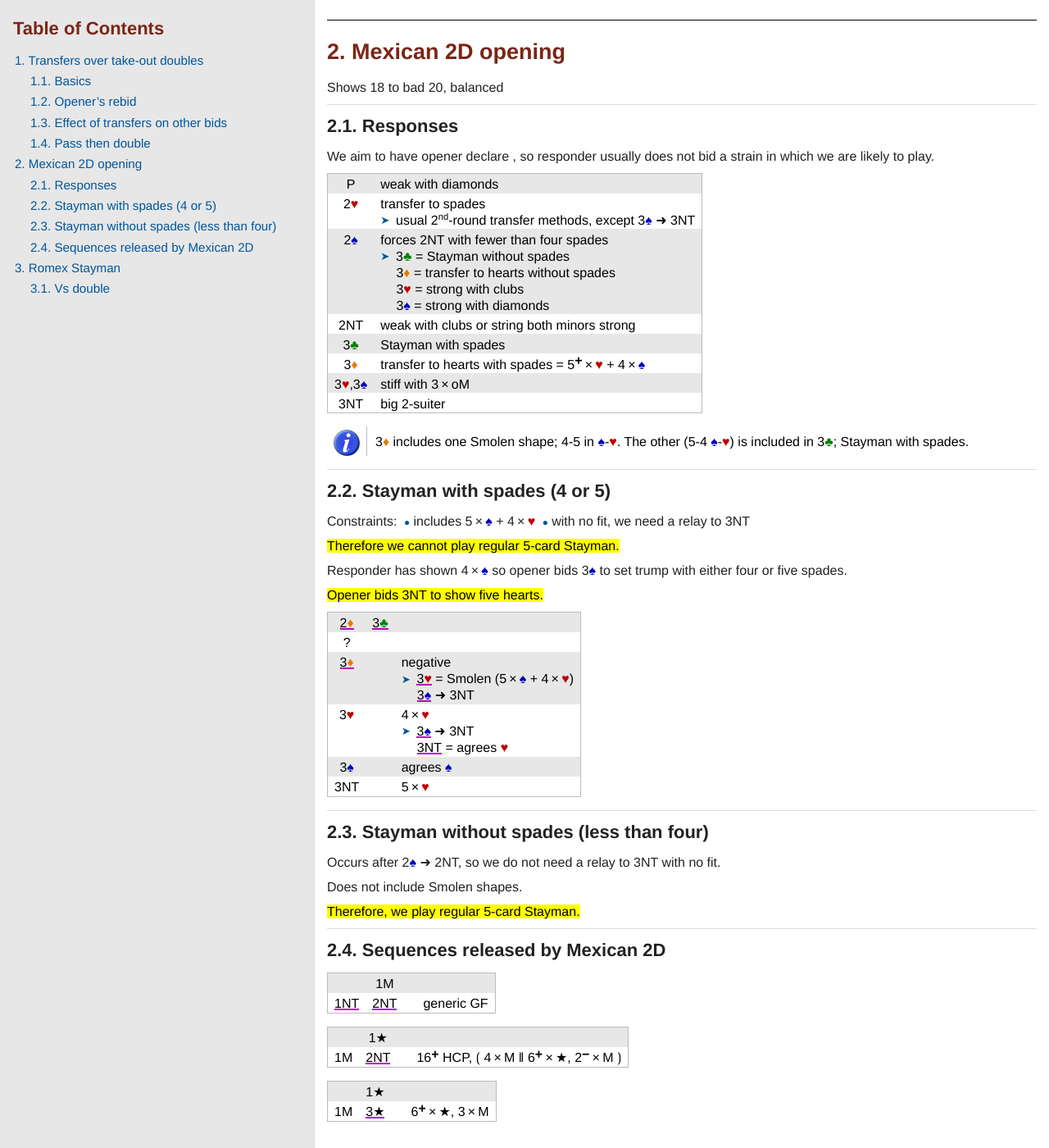
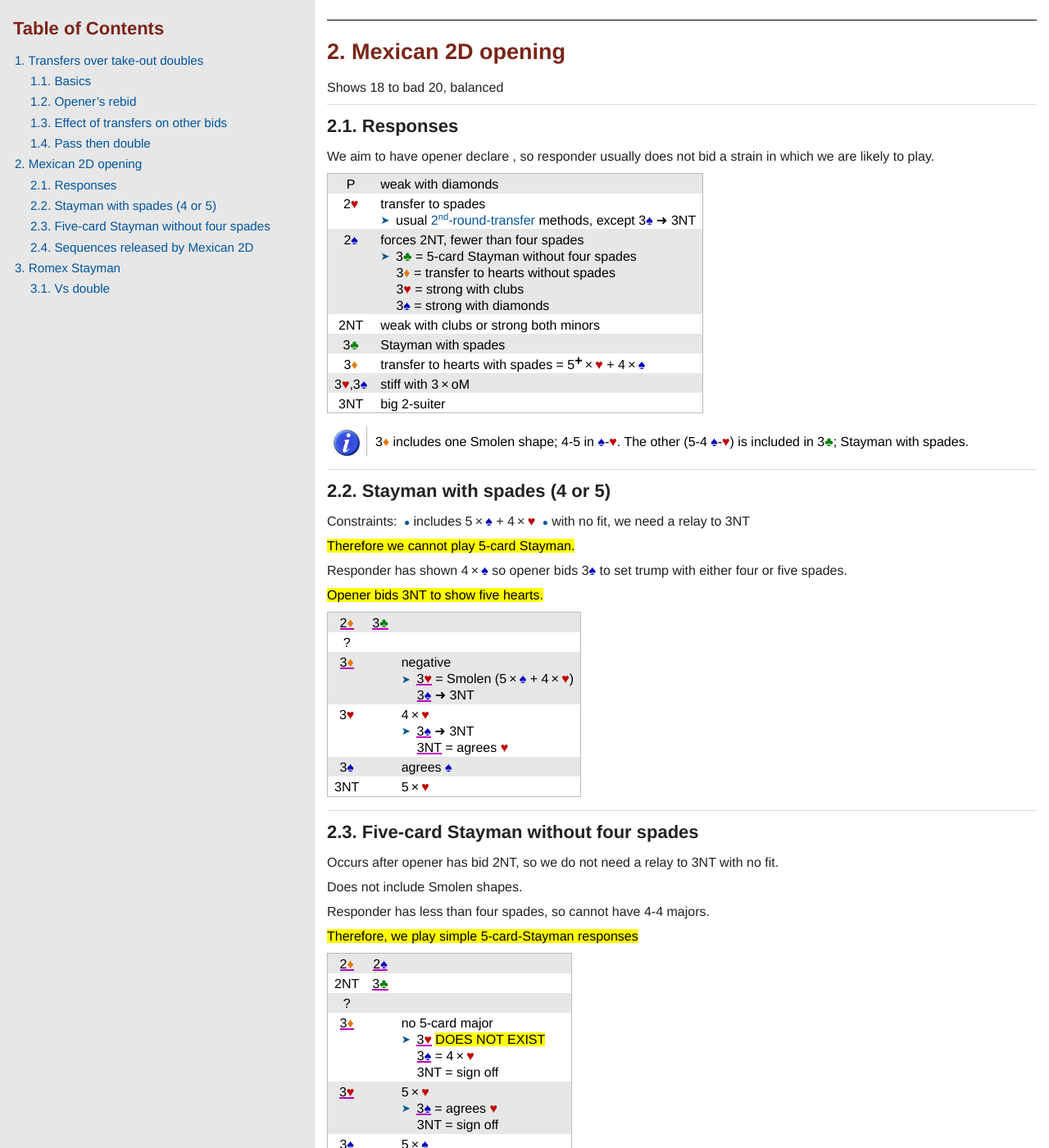
Before and after one commit to kjraywood/kjraywood.github.io, a Jekyll site: the page rbsys/staging.html, which Jekyll copies as it is, in a window 1280 px wide and 1400 px high, scrolled down 1119 px. Shown: the whole window at 82% size. Built offline with Jekyll 4.4.1, drawn with Linux system fonts in a browser that asks for light colours; some of the changed text lies outside the part shown.

Commit message:
fix some typos and finish 5-card-stayman-without-four-spades

```diff
--- a/rbsys/staging.html
+++ b/rbsys/staging.html
@@ -31,7 +31,7 @@
 <ul class="sectlevel2">
 <li><a href="#_responses">2.1. Responses</a></li>
 <li><a href="#_stayman_with_spades_4_or_5">2.2. Stayman with spades (4 or 5)</a></li>
-<li><a href="#_stayman_without_spades_less_than_four">2.3. Stayman without spades (less than four)</a></li>
+<li><a href="#_five_card_stayman_without_four_spades">2.3. Five-card Stayman without four spades</a></li>
 <li><a href="#_sequences_released_by_mexican_2d">2.4. Sequences released by Mexican 2D</a></li>
 </ul>
 </li>
@@ -215,20 +215,20 @@ strain in which we are likely to play.</p>
 <tr>
 <td class="tableblock halign-center valign-top"><p class="tableblock">2<span class="cardsuit red">&#x2665;</span></p></td>
 <td class="tableblock halign-left valign-top"><p class="tableblock">transfer to spades<br>
-	<span class="mildblue small higher">&#x27a4;</span>&thinsp; usual 2<sup>nd</sup>-round transfer methods,
+	<span class="mildblue small higher">&#x27a4;</span>&thinsp; usual <a href="notrump.html#_second_round_transfers">2<sup>nd</sup>-round-transfer</a> methods,
 	except <span class="nobr">3<span class="cardsuit blue">&#x2660;</span> &#x279c; 3NT</span></p></td>
 </tr>
 <tr>
 <td class="tableblock halign-center valign-top"><p class="tableblock">2<span class="cardsuit blue">&#x2660;</span></p></td>
-<td class="tableblock halign-left valign-top"><p class="tableblock">forces 2NT with fewer than four spades&#160;<br>
-<span class="nobr"><span class="mildblue small higher">&#x27a4;</span>&thinsp; 3<span class="cardsuit green">&#x2663;</span> = Stayman without spades</span><br>
+<td class="tableblock halign-left valign-top"><p class="tableblock">forces 2NT, fewer than four spades&#160;<br>
+<span class="nobr"><span class="mildblue small higher">&#x27a4;</span>&thinsp; 3<span class="cardsuit green">&#x2663;</span> = 5-card Stayman without four spades</span><br>
 	&emsp;&thinsp;3<span class="cardsuit orange">&#x2666;</span> = transfer to hearts without spades<br>
 	&emsp;&thinsp;3<span class="cardsuit red">&#x2665;</span> = strong with clubs<br>
 	&emsp;&thinsp;3<span class="cardsuit blue">&#x2660;</span> = strong with diamonds</p></td>
 </tr>
 <tr>
 <td class="tableblock halign-center valign-top"><p class="tableblock">2NT</p></td>
-<td class="tableblock halign-left valign-top"><p class="tableblock">weak with clubs or string both minors strong</p></td>
+<td class="tableblock halign-left valign-top"><p class="tableblock">weak with clubs or strong both minors</p></td>
 </tr>
 <tr>
 <td class="tableblock halign-center valign-top"><p class="tableblock">3<span class="cardsuit green">&#x2663;</span></p></td>
@@ -271,7 +271,7 @@ strain in which we are likely to play.</p>
 <span class="nobr">&nbsp;<span class="vlower mildblue big">&bull;</span> with no fit, we need a relay to 3NT</span></p>
 </div>
 <div class="paragraph">
-<p><mark>Therefore we cannot play regular 5-card Stayman.</mark></p>
+<p><mark>Therefore we cannot play 5-card Stayman.</mark></p>
 </div>
 <div class="paragraph">
 <p>Responder has shown 4&thinsp;&times;&thinsp;<span class="cardsuit blue">&#x2660;</span> so opener bids 3<span class="cardsuit blue">&#x2660;</span> to set trump with
@@ -325,17 +325,67 @@ either four or five spades.</p>
 </table>
 </div>
 <div class="sect2">
-<h3 id="_stayman_without_spades_less_than_four">2.3. Stayman without spades (less than four)</h3>
+<h3 id="_five_card_stayman_without_four_spades">2.3. Five-card Stayman without four spades</h3>
 <div class="paragraph">
-<p>Occurs after 2<span class="cardsuit blue">&#x2660;</span> &#x279c; 2NT, so we do not need a relay to 3NT with no
-fit.</p>
+<p>Occurs after opener has bid 2NT, so we do not need a relay to 3NT with
+no fit.</p>
 </div>
 <div class="paragraph">
 <p>Does not include Smolen shapes.</p>
 </div>
 <div class="paragraph">
-<p><mark>Therefore, we play regular 5-card Stayman.</mark></p>
+<p>Responder has less than four spades, so cannot have 4-4 majors.</p>
 </div>
+<div class="paragraph">
+<p><mark>Therefore, we play simple 5-card-Stayman responses</mark></p>
+</div>
+<table class="tableblock frame-all grid-none fit-content">
+<colgroup>
+<col>
+<col>
+<col>
+</colgroup>
+<tbody>
+<tr>
+<td class="tableblock halign-center valign-top"><p class="tableblock"><span class="alert">2<span class="cardsuit orange">&#x2666;</span></span></p></td>
+<td class="tableblock halign-center valign-top"><p class="tableblock"><span class="alert">2<span class="cardsuit blue">&#x2660;</span></span></p></td>
+<td class="tableblock halign-left valign-top"></td>
+</tr>
+<tr>
+<td class="tableblock halign-center valign-top"><p class="tableblock">2NT</p></td>
+<td class="tableblock halign-center valign-top"><p class="tableblock"><span class="alert">3<span class="cardsuit green">&#x2663;</span></span></p></td>
+<td class="tableblock halign-left valign-top"></td>
+</tr>
+<tr>
+<td class="tableblock halign-center valign-top"><p class="tableblock">?</p></td>
+<td class="tableblock halign-center valign-top"></td>
+<td class="tableblock halign-left valign-top"></td>
+</tr>
+<tr>
+<td class="tableblock halign-center valign-top"><p class="tableblock"><span class="alert">3<span class="cardsuit orange">&#x2666;</span></span></p></td>
+<td class="tableblock halign-center valign-top"></td>
+<td class="tableblock halign-left valign-top"><p class="tableblock">no 5-card major&#160;<br>
+<span class="nobr"><span class="mildblue small higher">&#x27a4;</span>&thinsp; <span class="alert">3<span class="cardsuit red">&#x2665;</span></span> <mark>DOES NOT EXIST</span></mark><br>
+		&emsp;&thinsp;<span class="alert">3<span class="cardsuit blue">&#x2660;</span></span> = 4&thinsp;&times;&thinsp;<span class="cardsuit red">&#x2665;</span><br>
+		&emsp;&thinsp;3NT = sign off</p></td>
+</tr>
+<tr>
+<td class="tableblock halign-center valign-top"><p class="tableblock"><span class="alert">3<span class="cardsuit red">&#x2665;</span></span></p></td>
+<td class="tableblock halign-center valign-top"></td>
+<td class="tableblock halign-left valign-top"><p class="tableblock">5&thinsp;&times;&thinsp;<span class="cardsuit red">&#x2665;</span>&#160;<br>
+<span class="nobr"><span class="mildblue small higher">&#x27a4;</span>&thinsp; <span class="alert">3<span class="cardsuit blue">&#x2660;</span></span> = agrees <span class="cardsuit red">&#x2665;</span></span><br>
+		&emsp;&thinsp;3NT = sign off</p></td>
+</tr>
+<tr>
+<td class="tableblock halign-center valign-top"><p class="tableblock"><span class="alert">3<span class="cardsuit blue">&#x2660;</span></span></p></td>
+<td class="tableblock halign-center valign-top"></td>
+<td class="tableblock halign-left valign-top"><p class="tableblock">5&thinsp;&times;&thinsp;<span class="cardsuit blue">&#x2660;</span>&#160;<br>
+<span class="nobr"><span class="mildblue small higher">&#x27a4;</span>&thinsp; #NT = sign off = agrees <span class="cardsuit red">&#x2665;</span></span><br>
+		&emsp;&thinsp;4m = natural<br>
+		&emsp;&thinsp;<span class="alert">4<span class="cardsuit red">&#x2665;</span></span> = agrees <span class="cardsuit blue">&#x2660;</span></p></td>
+</tr>
+</tbody>
+</table>
 </div>
 <div class="sect2">
 <h3 id="_sequences_released_by_mexican_2d">2.4. Sequences released by Mexican 2D</h3>
```
